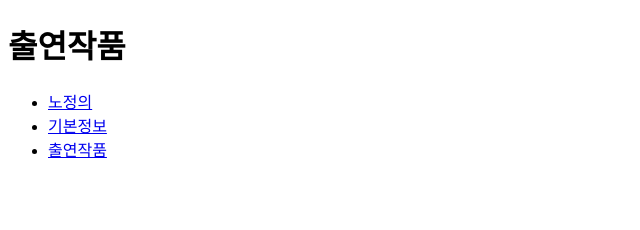
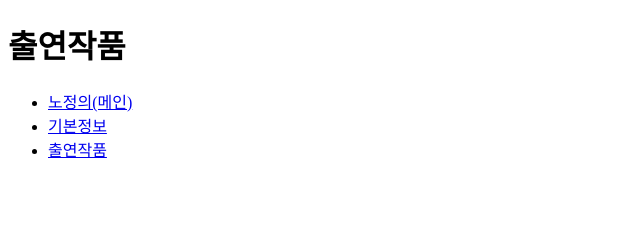
Before and after one commit to MANGO9UMMY/NOjustice, a plain HTML site: page 출연작품.html in a window 1280 px wide. Shown: the top 230 px of the page, 0-640 px from the left. Drawn offline with Linux system fonts and the light colour scheme.

Commit message:
Update 출연작품.html

```diff
--- a/출연작품.html
+++ b/출연작품.html
@@ -7,7 +7,7 @@
 <body>
 <h1>출연작품</h1>
 <ul>
-    <li><a href="index.html" target="blank" title="노정의(메인)">노정의</a></li>
+    <li><a href="index.html" target="blank" title="노정의">노정의(메인)</a></li>
     <li><a href="기본정보.html" target="blank" title="기본정보">기본정보</a></li>
     <li><a href="출연작품.html" target="blank" title="출연작품">출연작품</a></li>
 </ul>
```
